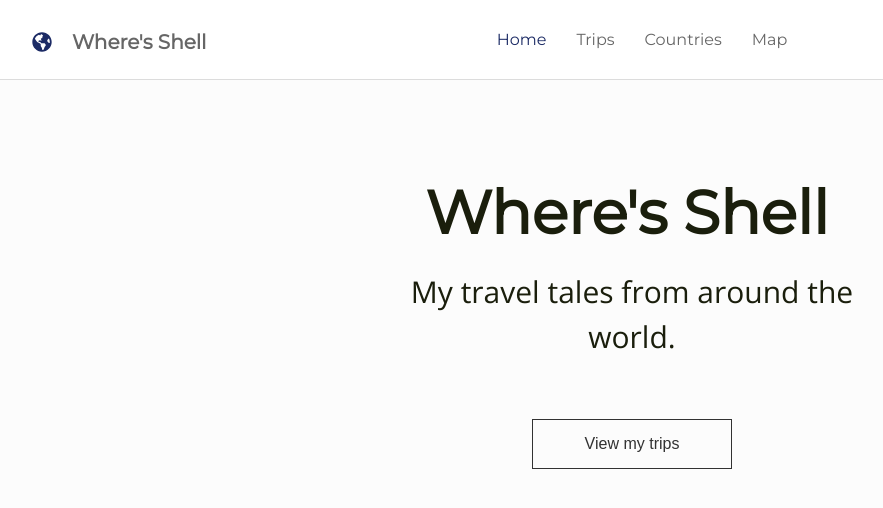
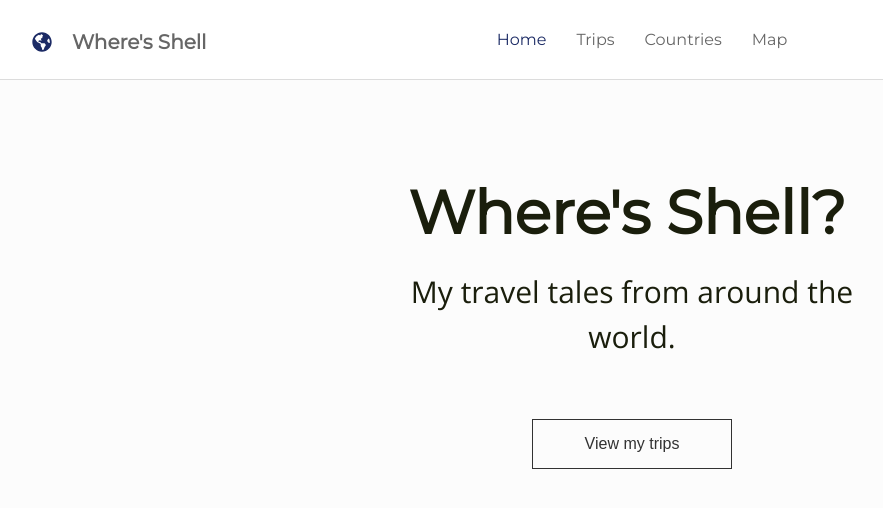
Before and after one commit to chrdina/shells-steps, a React (Create React App) app: page /trips in a window 1280 px wide. Shown: the top 508 px of the page, without its empty margins (8-891 px from the left). Built offline with nearby package versions, Linux system fonts and the light colour scheme; no server answers.

Commit message:
Added '?' to 'Where's Shell' on homepage title

```diff
--- a/src/pages/index.js
+++ b/src/pages/index.js
@@ -18,7 +18,7 @@ class Index extends React.Component {
       <>
         <div className="hero-image-main" style={{backgroundImage: `url(${this.state.data})`}}>
           <div className="title-area">
-            <h1>Where's Shell</h1>
+            <h1>Where's Shell?</h1>
             <p>My travel tales from around the world.</p>
             <Link to="/trips/"><button className="title-cta">View my trips</button></Link>
           </div>
```
